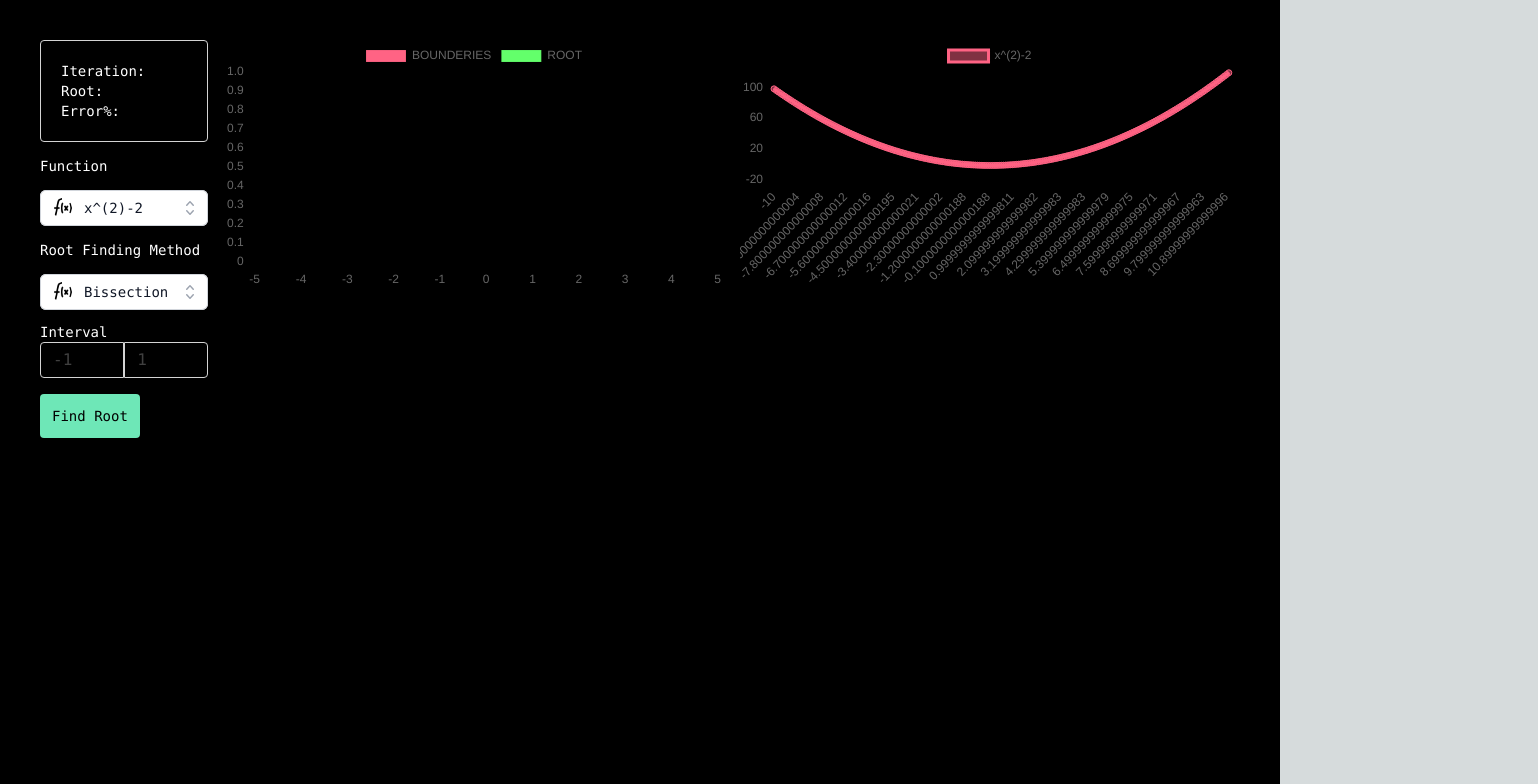
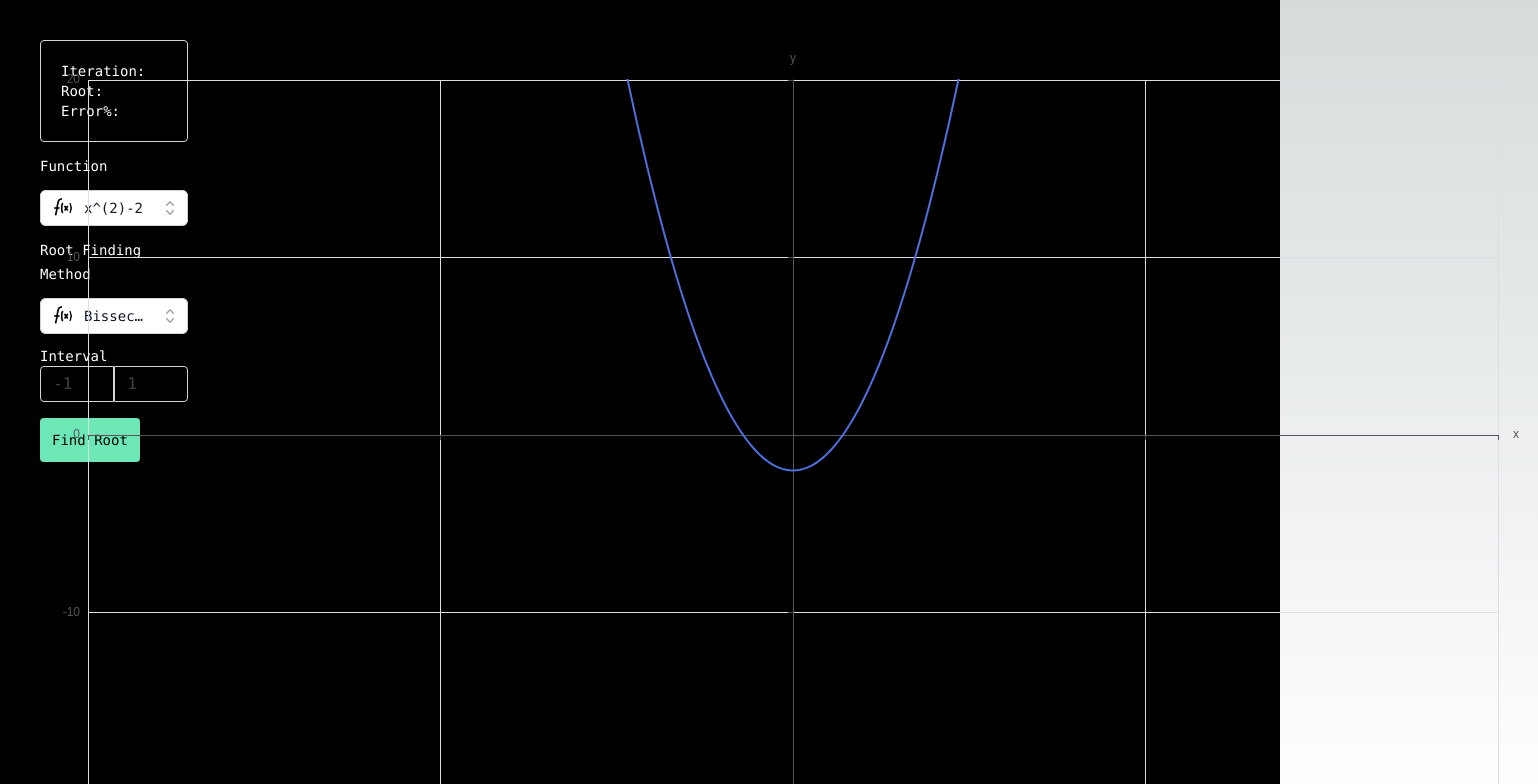
Before and after one commit to FelipeMaced0/root_finder, a Next.js app: page / in a window 1280 px wide. Shown: the top 784 px of the page, 1538 px wide, since content can reach past the window. Built offline with nearby package versions, Linux system fonts and the light colour scheme.

Commit message:
feat: changing from chartjs to echarts

```diff
--- a/package.json
+++ b/package.json
@@ -15,13 +15,12 @@
     "@types/react": "18.2.6",
     "@types/react-dom": "18.2.4",
     "autoprefixer": "10.4.14",
-    "chart.js": "^4.3.0",
+    "echarts-for-react": "^3.0.2",
     "eslint": "8.41.0",
     "eslint-config-next": "13.4.3",
     "next": "13.4.3",
     "postcss": "8.4.23",
     "react": "18.2.0",
-    "react-chartjs-2": "^5.2.0",
     "react-dom": "18.2.0",
     "tailwindcss": "3.3.2",
     "typescript": "5.0.4"
--- a/src/app/components/linechart.tsx
+++ /dev/null
@@ -1,53 +0,0 @@
-import React from 'react';
-import {
-  Chart as ChartJS,
-  CategoryScale,
-  LinearScale,
-  PointElement,
-  LineElement,
-  Title,
-  Tooltip,
-  Legend,
-} from 'chart.js';
-import { Line } from 'react-chartjs-2';
-import { faker } from '@faker-js/faker';
-
-ChartJS.register(
-  CategoryScale,
-  LinearScale,
-  PointElement,
-  LineElement,
-  Title,
-  Tooltip,
-  Legend
-);
-
-export const options = {
-  responsive: true,
-  plugins: {
-    legend: {
-      position: 'top' as const,
-    },
-    title: {
-      display: false,
-      text: 'Chart of Function',
-    },
-  },
-
-};
-
-export default function LineChart(props:any) {
-
-    const data = {
-      labels: props?.data[0],
-        datasets: [
-            {
-            label: props.name,
-            data: props?.data[1],
-            borderColor: 'rgb(255, 99, 132)',
-            backgroundColor: 'rgba(255, 99, 132, 0.5)',
-            },
-        ],
-    };
-  return <Line options={options} data={data} />;
-}
--- a/src/app/components/scatterchart.tsx
+++ /dev/null
@@ -1,55 +0,0 @@
-import {
-  Chart as ChartJS,
-  LinearScale,
-  PointElement,
-  LineElement,
-  Tooltip,
-  Legend,
-} from 'chart.js';
-import { Scatter } from 'react-chartjs-2';
-import { faker } from '@faker-js/faker';
-
-
-ChartJS.register(LinearScale,
-  PointElement,
-  LineElement,
-  Tooltip,
-  Legend
-);
-
-
-export const options = {
-  reponsive: true,
-  scales: {
-    y: {
-     beginAtZero: true,
-    },
-    x: {
-      min: -5,
-      max: 5
-    },
-  },
-};
-
-const ScatterChart = (props:any) => {
-  const data = {
-    datasets: [
-      {
-        label: 'BOUNDERIES',
-        data: props? props.bounderies : [{x:0, y:0}],
-        backgroundColor: 'rgba(255, 99, 132, 1)',
-        pointStyle: "rectRot"
-      },
-      {
-        label: 'ROOT',
-        data: props? props.root: [{x:0, y:0}],
-        backgroundColor: 'rgba(99, 255, 107, 1)',
-        pointRadius: 5,
-      }
-    ],
-  };
-
-  return <Scatter options={options} data={data} />;
-}
-
-export default ScatterChart;
--- a/src/app/components/selectmenumethod.tsx
+++ b/src/app/components/selectmenumethod.tsx
@@ -23,7 +23,7 @@ export default function SelectMenuMethod(props:any) {
     <Listbox defaultValue={selected} onChange={setSelected}>
       {({ open }) => (
         <>
-          <Listbox.Label className="block text-sm font-medium leading-6 text-white-900 font-black">Root Finding Method</Listbox.Label>
+          <Listbox.Label className="block text-sm font-medium leading-6 text-white-900">Root Finding Method</Listbox.Label>
           <div className="relative mt-2">
             <Listbox.Button className="relative w-full cursor-default rounded-md bg-white py-1.5 pl-3 pr-10 text-left text-gray-900 shadow-sm ring-1 ring-inset ring-gray-300 focus:outline-none focus:ring-2 focus:ring-indigo-500 sm:text-sm sm:leading-6">
               <span className="flex items-center">
--- a/src/app/functions/calculate.ts
+++ b/src/app/functions/calculate.ts
@@ -4,12 +4,14 @@ function func(f:string, x:number){
 }
 
 export default function calculateFunction(funcString: string){
-    let data:Array<Array<Number>>=[[],[]];
+    let data:Array<Array<Number>>=[];
 
-    if(funcString===""){return[]};
-    for(let x=-10;x<11;x=x+0.1){
-        data[0].push(x);
-        data[1].push(func(funcString, x));
+    if(funcString===""){
+        return data;
+    };
+
+    for(let x=-200; x<200; x = x+0.1){
+        data.push([x, func(funcString, x)]);
     }
 
     return data;
--- a/src/app/page.tsx
+++ b/src/app/page.tsx
@@ -3,18 +3,17 @@
 import Image from 'next/image'
 import { bissection, falsePosition, secant, newtonRaphson, estimativeResult, allMethods } from './rootFindingMethods'
 import { useContext, useEffect, useState } from 'react'
-import ScatterChart from './components/scatterchart'
 import SelectMenu from './components/selectmenufunction';
 import { SelectedContext } from './context';
-import LineChart from './components/linechart';
 import * as Functions from './functions/functions';
 import calculateFunction from './functions/calculate';
 import SelectMenuMethod from './components/selectmenumethod';
+import ReactECharts from 'echarts-for-react';
 
 export default function Home() {
   const [data, setData] = useState<estimativeResult>();
-  const [intervalA , setIntevalA] = useState(-1);
-  const [intervalB , setIntevalB] = useState(1);
+  const [intervalA, setIntevalA] = useState(-1);
+  const [intervalB, setIntevalB] = useState(1);
   const [idInterval, setIdInterval] = useState<NodeJS.Timer>();
   const { selectedFunction, rootFindingMethod } = useContext(SelectedContext);
 
@@ -23,28 +22,97 @@ export default function Home() {
   const findRoot = () => {
     let generator = rootFindingMethod?.value({ begin: intervalA, end: intervalB, fun_exp: selectedFunction.value });
 
-    const idInterval = setInterval(()=>{
+    const idInterval = setInterval(() => {
       currentIter = generator?.next();
       if (!currentIter?.done && currentIter !== undefined) {
         setData(currentIter?.value);
-      }else if(currentIter?.done && currentIter !== undefined){
+      } else if (currentIter?.done && currentIter !== undefined) {
         unsetInterval();
       }
     }, 3000);
     setIdInterval(idInterval);
   }
 
-  const onInputChange = async (e:any, set:any) => {
-    const {name, value} = e.target;
-    if(!isNaN(value)){
+  const onInputChange = async (e: any, set: any) => {
+    const { name, value } = e.target;
+    if (!isNaN(value)) {
       set(Number.parseFloat(value));
     };
   }
 
-  const unsetInterval = ()=>{
+  const unsetInterval = () => {
     clearInterval(idInterval)
     setIdInterval(undefined);
   }
+
+  const options = {
+    animation: true,
+    colorBy: 'series',
+    grid: {
+      top: 40,
+      left: 50,
+      right: 40,
+      bottom: 50
+    },
+    xAxis: {
+      name: 'x',
+      minorTick: {
+        show: false
+      },
+      minorSplitLine: {
+        show: false
+      }
+    },
+    yAxis: {
+      name: 'y',
+      min: -200,
+      max: 200,
+      minorTick: {
+        show: false
+      },
+      minorSplitLine: {
+        show: false
+      }
+    },
+    dataZoom: [
+      {
+        show: true,
+        type: 'inside',
+        filterMode: 'none',
+        moveOnMouseMove: false,
+        xAxisIndex: [0],
+        startValue: -20,
+        endValue: 20
+      },
+      {
+        show: true,
+        type: 'inside',
+        filterMode: 'none',
+        moveOnMouseMove: false,
+        yAxisIndex: [0],
+        startValue: -20,
+        endValue: 20
+      }
+    ],
+    series: [
+      {
+        type: 'line',
+        showSymbol: false,
+        clip: true,
+        label: { show: true, fontSize: 16 },
+        labelLayout: { dx: -20 },
+        data: calculateFunction(selectedFunction?.value)
+      },
+      {
+        type: 'scatter',
+        data: data?.interval.map((val) => [val.x, val.y])
+      },
+      {
+        type: 'scatter',
+        data: data?.root.map((val) => [val.x, val.y])
+      }
+    ]
+  };
 
   return (
     <main className="flex min-h-screen flex-col justify-between p-10 bg-black text-white">
@@ -60,20 +128,22 @@ export default function Home() {
           <div>
             <span>Interval</span>
             <div className="relative mb-4 flex w-full flex-wrap items-stretch">
-                <input type="text" pattern="\d+" defaultValue={intervalA} onChange={(e)=>onInputChange(e, setIntevalA)} className="relative m-0 block w-[1px] min-w-0 flex-auto rounded-l border border-solid border-neutral-300 bg-transparent bg-clip-padding px-3 py-[0.25rem] text-base font-normal leading-[1.6] text-neutral-700 outline-none transition duration-200 ease-in-out focus:z-[3] focus:border-primary focus:text-white focus:shadow-[inset_0_0_0_1px_rgb(59,113,202)] focus:outline-none dark:border-neutral-600 dark:text-neutral-200 dark:placeholder:text-neutral-200 dark:focus:border-primary" placeholder="a"/>
-                <input type="text" pattern="\d+" defaultValue={intervalB} onChange={(e)=>onInputChange(e, setIntevalB)} className="relative m-0 block w-[1px] min-w-0 flex-auto rounded-r border border-solid border-neutral-300 bg-transparent bg-clip-padding px-3 py-[0.25rem] text-base font-normal leading-[1.6] text-neutral-700 outline-none transition duration-200 ease-in-out focus:z-[3] focus:border-primary focus:text-white focus:shadow-[inset_0_0_0_1px_rgb(59,113,202)] focus:outline-none dark:border-neutral-600 dark:text-neutral-200 dark:placeholder:text-neutral-200 dark:focus:border-primary" placeholder="b"/>
+              <input type="text" pattern="\d+" defaultValue={intervalA} onChange={(e) => onInputChange(e, setIntevalA)} className="relative m-0 block w-[1px] min-w-0 flex-auto rounded-l border border-solid border-neutral-300 bg-transparent bg-clip-padding px-3 py-[0.25rem] text-base font-normal leading-[1.6] text-neutral-700 outline-none transition duration-200 ease-in-out focus:z-[3] focus:border-primary focus:text-white focus:shadow-[inset_0_0_0_1px_rgb(59,113,202)] focus:outline-none dark:border-neutral-600 dark:text-neutral-200 dark:placeholder:text-neutral-200 dark:focus:border-primary" placeholder="a" />
+              <input type="text" pattern="\d+" defaultValue={intervalB} onChange={(e) => onInputChange(e, setIntevalB)} className="relative m-0 block w-[1px] min-w-0 flex-auto rounded-r border border-solid border-neutral-300 bg-transparent bg-clip-padding px-3 py-[0.25rem] text-base font-normal leading-[1.6] text-neutral-700 outline-none transition duration-200 ease-in-out focus:z-[3] focus:border-primary focus:text-white focus:shadow-[inset_0_0_0_1px_rgb(59,113,202)] focus:outline-none dark:border-neutral-600 dark:text-neutral-200 dark:placeholder:text-neutral-200 dark:focus:border-primary" placeholder="b" />
             </div>
-            <button onClick={()=>{!idInterval?findRoot():unsetInterval()}} className="rounded bg-emerald-300 p-3 text-black"> {!idInterval?"Find Root":"Stop"}</button>
+            <button onClick={() => { !idInterval ? findRoot() : unsetInterval() }} className="rounded bg-emerald-300 p-3 text-black"> {!idInterval ? "Find Root" : "Stop"}</button>
           </div>
 
-          </div>
-          <div style={{ width: 500, height: 500 }}>
-            <ScatterChart root={data?.root} bounderies={data?.interval} />
-          </div>
-          <div style={{ width: 500, height: 800 }}>
-            <LineChart name={selectedFunction?.name} data={calculateFunction(selectedFunction ? selectedFunction.value : "")} />
+        </div>
+        <div className='w-full h-full flex flex-col items-center gap-5'>
+          <div>
+            <ReactECharts
+              opts={{ height: 800, width: 1500 }}
+              option={options}
+            />
           </div>
         </div>
+      </div>
     </main>
   )
 }
```
Also changed, not shown: 2 other files (tests, documents, lock files or other folders).
